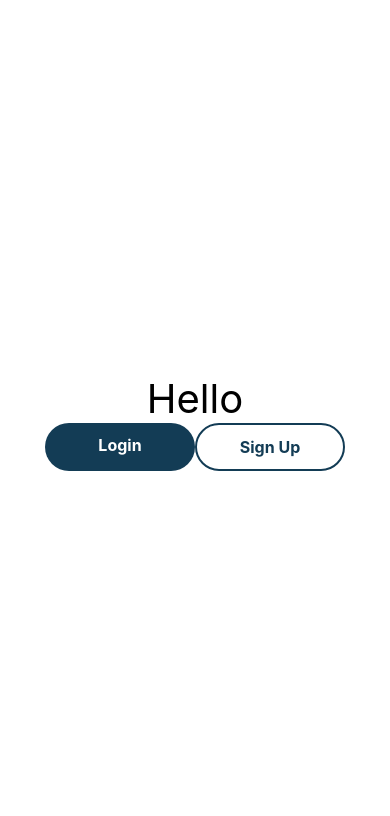
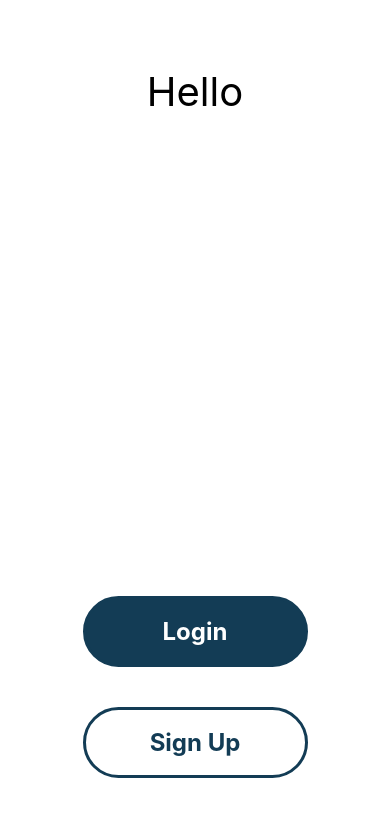
Before and after one commit to LDomadia/tech-demo-1-test, a React Native app in the folder TechDemo/: screen / in a window 390 px wide. Shown: the top 816 px of the page. Built offline with nearby package versions, Linux system fonts and the light colour scheme.

Commit message:
more changes

```diff
--- a/TechDemo/App.tsx
+++ b/TechDemo/App.tsx
@@ -1,17 +1,18 @@
 import { StatusBar } from 'expo-status-bar';
 import React from 'react';
-import { StyleSheet, Text, View, Pressable } from 'react-native';
+import { StyleSheet, Text, View, Pressable, Dimensions } from 'react-native';
 import MyButton from './components/MyButton';
 
 export default function App() {
   return (
     <View style={styles.container}>
-      {/* <Text>Open up App.tsx to start working on your app!</Text> */}
       <Text style={{fontSize: 40}}>Hello</Text>
       <StatusBar style="auto" />
+      <View style={{height: Dimensions.get('screen').width * 0.6}}></View>
       <View style={styles.fixToText}>
-        <MyButton type="primary" text="Login"/>
-        <MyButton type="secondary" text="Sign Up"/>
+        <MyButton type="primary" text="Login" size="large"/>
+        <View style={{height: Dimensions.get('screen').width * 0.05}}></View>
+        <MyButton type="secondary" text="Sign Up" size="large"/>
       </View>
     </View>
   );
@@ -25,7 +26,8 @@ const styles = StyleSheet.create({
     justifyContent: 'center',
   },
   fixToText: {
-    flexDirection: 'row',
+    flexDirection: 'column',
     justifyContent: 'space-between',
+    alignItems: 'center',
   },
 });
--- a/TechDemo/components/MyButton.tsx
+++ b/TechDemo/components/MyButton.tsx
@@ -1,55 +1,104 @@
 import React from "react";
 import { Pressable, Text, StyleSheet } from "react-native";
 
+// make this simpler using https://reactnative.dev/docs/stylesheet
+
 const MyButton = (props: any) => {
+    let buttonContainer = {};
+    let buttonText = {};
+    let sizeContainer = {};
+    let sizeText = {};
 
-    // PRIMARY
-    const primaryContainer = {
+    if (props.type == 'primary') {
+        buttonContainer = styles.primaryContainer;
+        buttonText = styles.primaryText;
+    }
+    else if (props.type == 'secondary') {
+        buttonContainer = styles.secondaryContainer;
+        buttonText = styles.secondaryText;
+    }
+
+    if (props.size == 'small') {
+        sizeContainer = styles.smallContainer;
+        sizeText = styles.smallText;
+    }
+    else if (props.size == 'medium') {
+        sizeContainer = styles.mediumContainer;
+        sizeText = styles.mediumText;
+    }
+    else if (props.size == 'large') {
+        sizeContainer = styles.largeContainer;
+        sizeText = styles.largeText;
+    }
+
+    return (
+        <Pressable style={[buttonContainer, sizeContainer]} onPress={() => {console.log(props.text)}}>
+        <Text style={[buttonText, sizeText]}>{props.text}</Text>
+        </Pressable>
+    )
+}
+
+export default MyButton;
+
+const styles = StyleSheet.create({
+    primaryContainer: {
         backgroundColor: '#133C55',
         paddingHorizontal: 32,
         paddingVertical: 12,
         width: 150,
-        borderRadius: 32
-    }
-    const primaryText = {
+        borderRadius: 32,
+        borderColor: '#133C55',
+        borderWidth: 2,
+    },
+    primaryText: {
         color: 'white',
         fontWeight: 'bold',
         textAlign: 'center',
         fontSize: 16
-    }
-
-    // SECONDARY
-    const secondaryContainer = {
+    },
+    secondaryContainer: {
         backgroundColor: 'white',
         paddingHorizontal: 32,
         paddingVertical: 12,
         width: 150,
         borderRadius: 32,
         borderColor: '#133C55',
-        borderWidth: 2
-    }
-    const secondaryText = {
+        borderWidth: 2,
+    },
+    secondaryText: {
         color: '#133C55',
         fontWeight: 'bold',
         textAlign: 'center',
         fontSize: 16
-    }
-
-    let buttonContainer = {};
-    let buttonText = {};
-    if (props.type == 'primary') {
-        buttonContainer = primaryContainer;
-        buttonText = primaryText;
-    }
-    else if (props.type == 'secondary') {
-        buttonContainer = secondaryContainer;
-        buttonText = secondaryText;
-    }
-    return (
-        <Pressable style={[buttonContainer]} onPress={() => {console.log()}}>
-        <Text style={[buttonText]}>{props.text}</Text>
-        </Pressable>
-    )
-}
-
-export default MyButton;
+    },
+    smallContainer: {
+        paddingHorizontal: 16,
+        paddingVertical: 6,
+        width: 75,
+        borderRadius: 16,
+        borderWidth: 1,
+    },
+    smallText: {
+        fontSize: 8
+    },
+    mediumContainer: {
+        paddingHorizontal: 32,
+        paddingVertical: 12,
+        width: 150,
+        borderRadius: 32,
+        borderWidth: 2,
+    },
+    mediumText: {
+        fontSize: 16
+    },
+    largeContainer: {
+        paddingHorizontal: 48,
+        paddingVertical: 18,
+        width: 225,
+        borderRadius: 48,
+        borderWidth: 3,
+    },
+    largeText: {
+        fontSize: 24
+    },
+});
```
